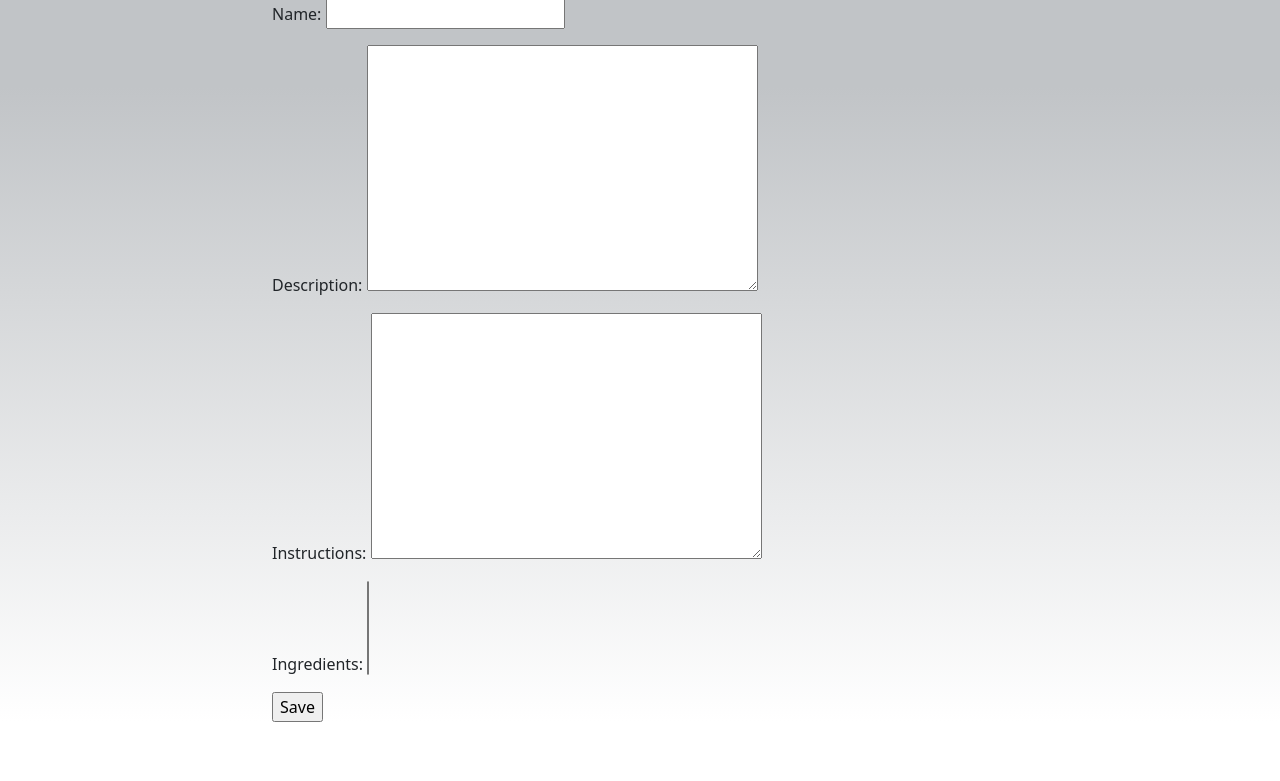
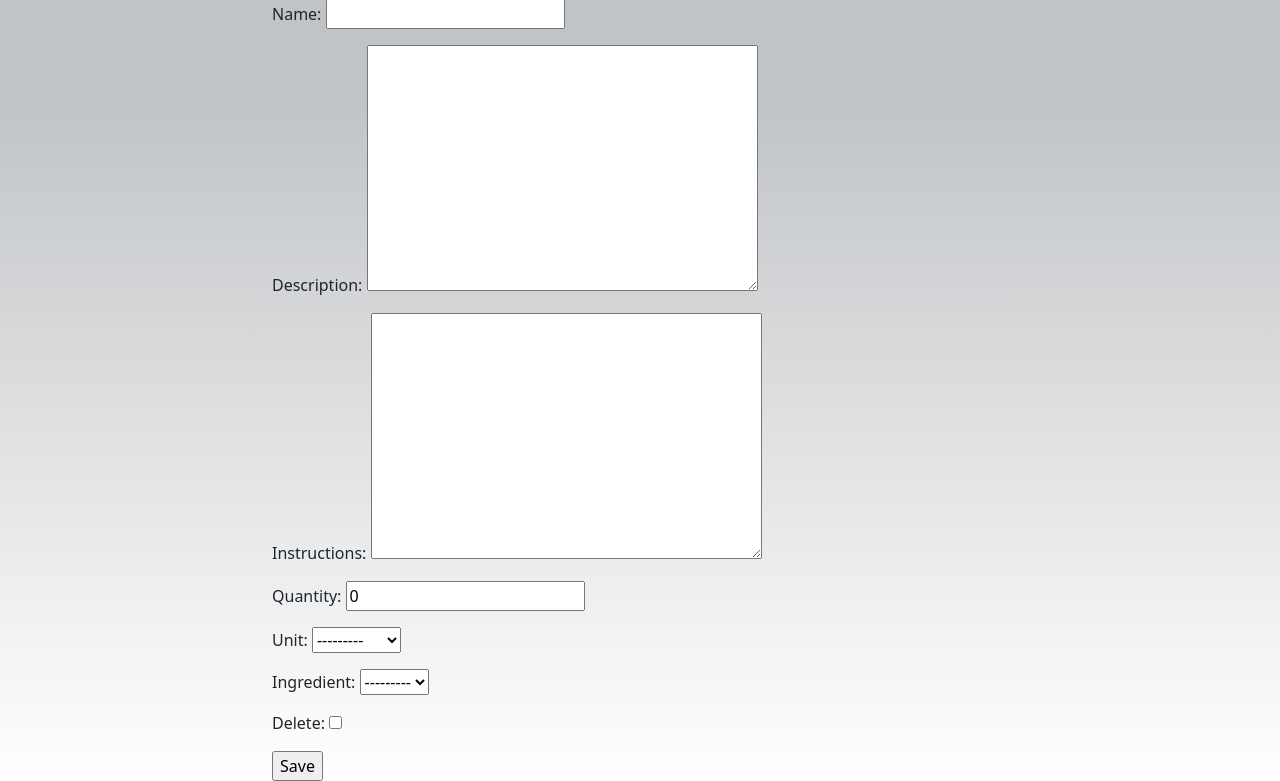
Before and after one commit to Tomczan/recipes-finder-django, a Django app: page /recipe/create in a window 1280 px wide. Shown: the part 72-853 px from the top of the page. Before the commit the page ends 794 px from the top, so only its background shows below. Run offline with Django 4.2, Linux system fonts and the light colour scheme; the visitor is signed in with stand-in values (Sample User, id 1); data that the repository does not hold is empty.

Commit message:
recipe create basic form with m2m field through intermediate model

```diff
--- a/recipes_finder/recipe/admin.py
+++ b/recipes_finder/recipe/admin.py
@@ -23,3 +23,8 @@ class IngredientAdmin(admin.ModelAdmin):
 class RecipeAdmin(admin.ModelAdmin):
     inlines = (RecipeIngredientsInLine,)
     prepopulated_fields = {'slug': ('name',)}
+
+
+@admin.register(RecipeIngredients)
+class RecipeIngredients(admin.ModelAdmin):
+    list_display = ('unit', 'quantity', 'recipe', 'ingredient')
--- a/recipes_finder/recipe/forms.py
+++ b/recipes_finder/recipe/forms.py
@@ -1,10 +1,15 @@
-from django.contrib.auth.models import User
 from django.forms import ModelForm
 
-from recipe.models import Recipe
+from recipe.models import Recipe, RecipeIngredients
 
 
 class RecipeCreateForm(ModelForm):
     class Meta:
         model = Recipe
-        fields = ['name', 'description', 'instructions', 'ingredients']
+        fields = ['name', 'description', 'instructions']
+
+
+class RecipeIngredientsForm(ModelForm):
+    class Meta:
+        model = RecipeIngredients
+        fields = ['quantity', 'unit', 'ingredient']
--- a/recipes_finder/recipe/templates/recipe/create.html
+++ b/recipes_finder/recipe/templates/recipe/create.html
@@ -4,6 +4,10 @@
     <form method="post">
         {% csrf_token %}
         {{ form.as_p }}
+        {{ formset.management_form }}
+        {% for ingredient in formset %}
+            {{ ingredient.as_p }}
+        {% endfor %}
         <input type="submit" value="Save">
     </form>
 {% endblock content %}
--- a/recipes_finder/recipe/urls.py
+++ b/recipes_finder/recipe/urls.py
@@ -1,11 +1,11 @@
 from django.urls import path
-from .views import home, recipe_list, recipe_detail, RecipeCreateView
+from .views import home, recipe_list, recipe_detail, RecipeCreateView, recipe_create
 
 app_name = 'recipe'
 
 urlpatterns = [
     path('recipe/', recipe_list, name='recipe_list'),
-    path('recipe/create', RecipeCreateView.as_view(), name='recipe_create'),
+    path('recipe/create', recipe_create, name='recipe_create'),
     path('recipe/<slug:slug>/<int:id>',
          recipe_detail, name='recipe_detail'),
     path('', home, name='home'),
--- a/recipes_finder/recipe/views.py
+++ b/recipes_finder/recipe/views.py
@@ -1,10 +1,12 @@
 from account.forms import LoginForm
 from django.contrib.auth.mixins import LoginRequiredMixin
+from django.contrib.auth.decorators import login_required
 from django.shortcuts import get_object_or_404, redirect, render
 from django.views.generic.edit import CreateView
+from django.forms import formset_factory, inlineformset_factory, modelformset_factory
 
-from .forms import RecipeCreateForm
-from .models import Recipe, IngredientType
+from .forms import RecipeCreateForm, RecipeIngredientsForm
+from .models import Recipe, RecipeIngredients
 
 # Create your views here.
 
@@ -37,3 +39,40 @@ class RecipeCreateView(LoginRequiredMixin, CreateView):
         obj.author = self.request.user
         # obj.save()
         return super().form_valid(form)
+
+
+@login_required
+def recipe_create(request):
+    IngredientInlineFormSet = inlineformset_factory(Recipe,
+                                                    RecipeIngredients, form=RecipeIngredientsForm, extra=1)
+    if request.method == 'POST':
+        recipe_form = RecipeCreateForm(request.POST)
+        formset = IngredientInlineFormSet(request.POST)
+        # print(request.POST)
+        if recipe_form.is_valid() and formset.is_valid():
+            recipe = recipe_form.save(commit=False)
+            recipe.author = request.user
+            recipe.save()
+
+            formset = formset.cleaned_data
+            for i in formset:
+                # Work in progress
+                # empty form from formset can pass through
+                # formset.is_valid() -> True, even with empty form
+                try:
+                    ingredient = RecipeIngredients(quantity=i['quantity'], unit=i['unit'],
+                                                   ingredient=i['ingredient'], recipe=recipe)
+                    ingredient.save()
+                except:
+                    print(
+                        f'Cannot add ingredient to the recipe from this form: {i}')
+        # print(formset.non_form_errors())
+
+    recipe_form = RecipeCreateForm()
+    formset = IngredientInlineFormSet()
+    template_name = 'recipe/create.html'
+    context = {
+        "form": recipe_form,
+        "formset": formset
+    }
+    return render(request, template_name, context)
```
